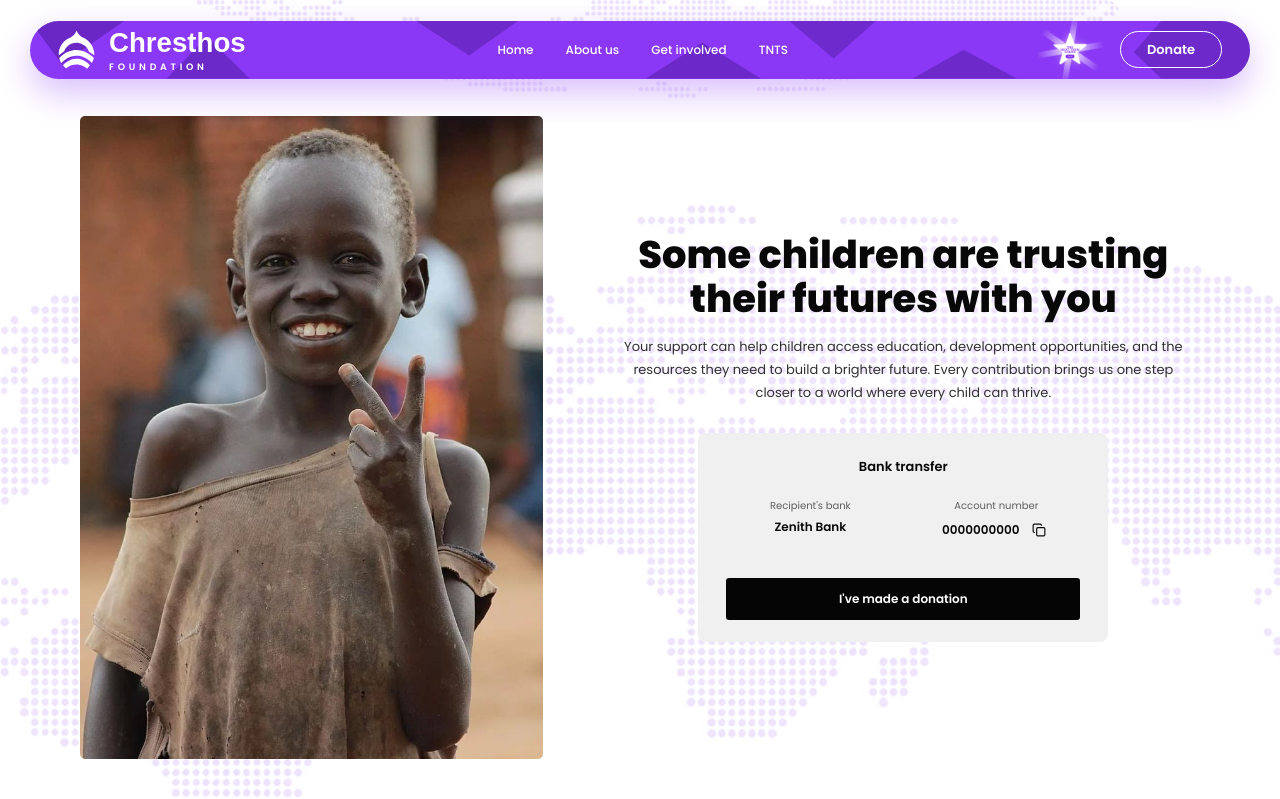
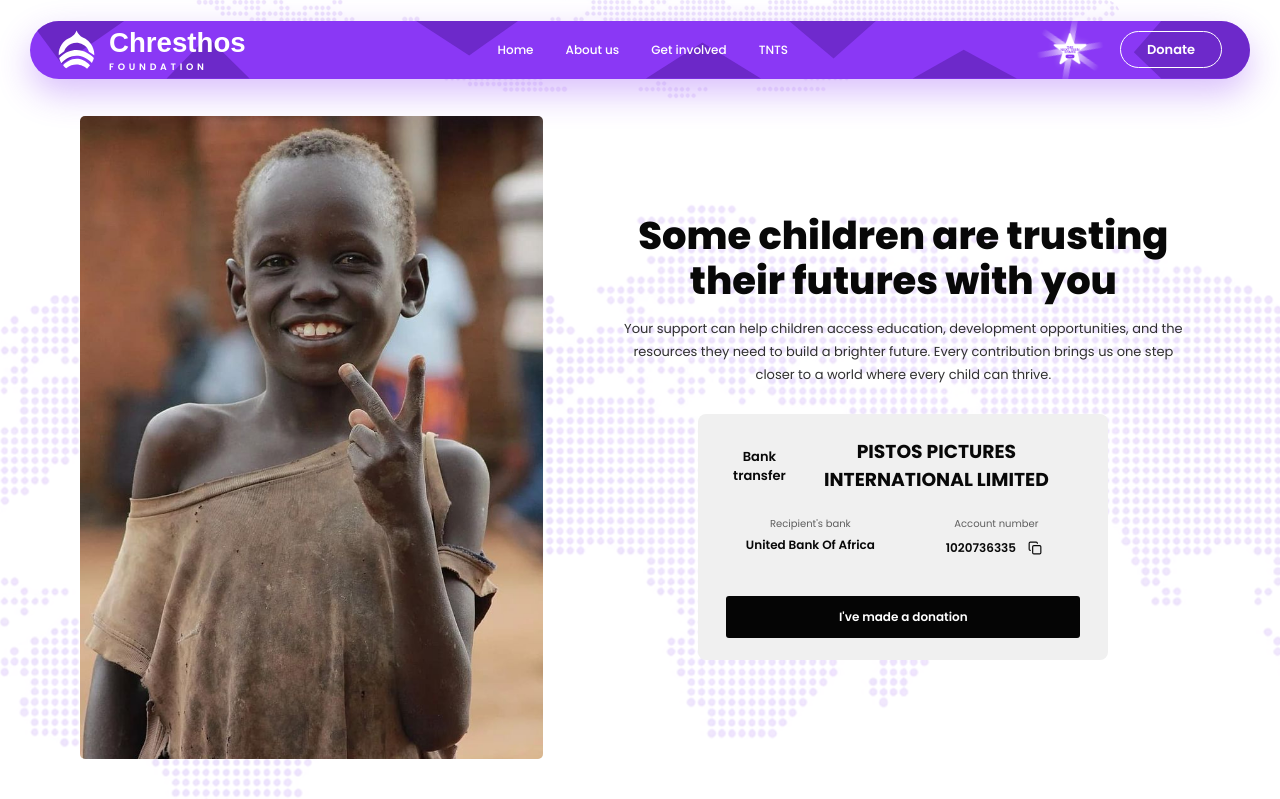
Before and after one commit to Ilesanmi-Crown/Chresthos-Empowerment-Foundation, a React (Vite) app: page /donate in a window 1280 px wide. Shown: the top 799 px of the page. Built offline with nearby package versions, Linux system fonts and the light colour scheme; a web font is replaced by a local one.

Commit message:
Update DonatePage.jsx
added real bank details

```diff
--- a/src/pages/DonatePage.jsx
+++ b/src/pages/DonatePage.jsx
@@ -12,7 +12,7 @@ export default function DonatePage() {
 
   const copyAccountNumber = async () => {
     try {
-      await navigator.clipboard.writeText('0000000000');
+      await navigator.clipboard.writeText('1020736335');
       setAccountCopied(true);
       window.setTimeout(() => setAccountCopied(false), 1800);
     } catch {
@@ -50,16 +50,17 @@ export default function DonatePage() {
             <div className="donate-transfer-panel">
               <div className="donate-panel-heading">
                 <h2>Bank transfer</h2>
+                <h3>PISTOS PICTURES INTERNATIONAL LIMITED</h3>
               </div>
               <dl className="donate-bank-details">
                 <div>
                   <dt>Recipient&apos;s bank</dt>
-                  <dd>Zenith Bank</dd>
+                  <dd>United Bank Of Africa</dd>
                 </div>
                 <div>
                   <dt>Account number</dt>
                   <dd className="donate-account-value">
-                    <span>0000000000</span>
+                    <span>1020736335</span>
                     <button
                       className="donate-copy-button"
                       type="button"
```
